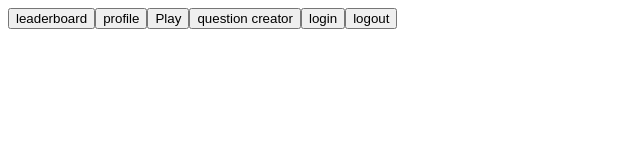
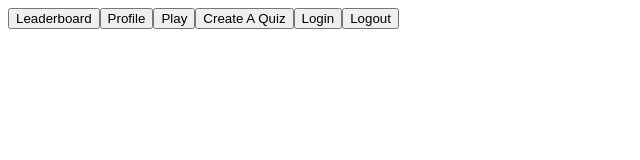
Before and after one commit to KittyScripters/QuizParty, a React app: page / in a window 1280 px wide. Shown: the top 160 px of the page, without its empty margins (0-640 px from the left). Built offline with nearby package versions, Linux system fonts and the light colour scheme; the HTML template or start-up script is replaced by a standard one.

Commit message:
Added conditional render to App component based on button clicks

```diff
--- a/client/src/components/App.jsx
+++ b/client/src/components/App.jsx
@@ -1,4 +1,4 @@
-import React from 'react';
+import React, { useState } from 'react';
 import LeaderBoard from './LeaderBoard';
 import Profile from './Profile';
 import Play from './Play';
@@ -7,21 +7,23 @@ import Login from './Login';
 
 // Parent App comp
 const App = () => {
+  const [view, setView] = useState('Login');
   return (
     <div>
       {/* this is rendering in this commit */}
       <nav>
-        <button type="button">leaderboard</button>
-        <button type="button">profile</button>
-        <button type="button">Play</button>
-        <button type="button">question creator</button>
-        <button type="button">login</button>
-        <button type="button">logout</button>
+        <button type="button" onClick={() => setView('LeaderBoard')}>Leaderboard</button>
+        <button type="button" onClick={() => setView('Profile')}>Profile</button>
+        <button type="button" onClick={() => setView('Play')}>Play</button>
+        <button type="button" onClick={() => setView('QuestionBuilder')}>Create A Quiz</button>
+        <button type="button" onClick={() => setView('Login')}>Login</button>
+        <button type="button" onClick={() => setView('Login')}>Logout</button>
       </nav>
-      <LeaderBoard />
-      <Play />
-      <Profile />
-
+      {view === 'LeaderBoard' && <LeaderBoard />}
+      {view === 'Profile' && <Profile />}
+      {view === 'Play' && <Play />}
+      {view === 'QuestionBuilder' && <QuestionBuilder />}
+      {view === 'Login' && <Login />}
     </div>
   );
 };
```
